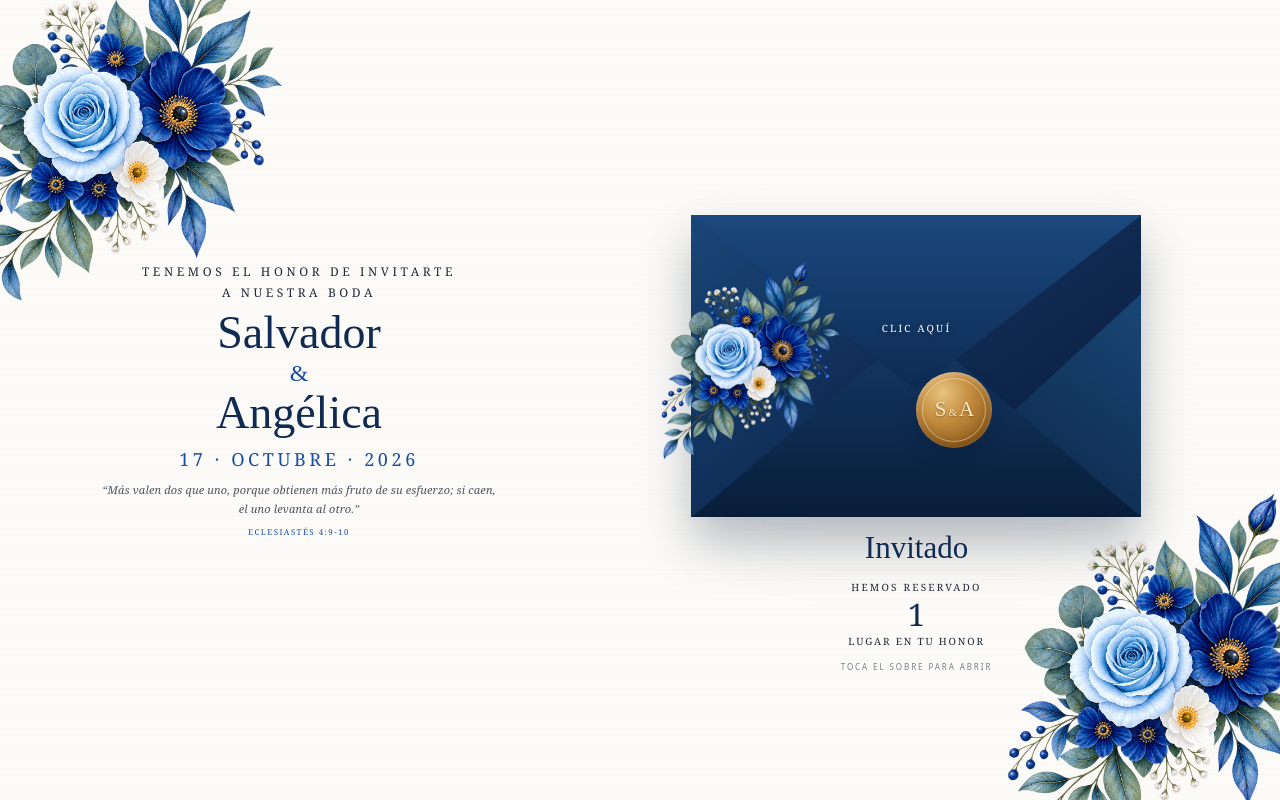
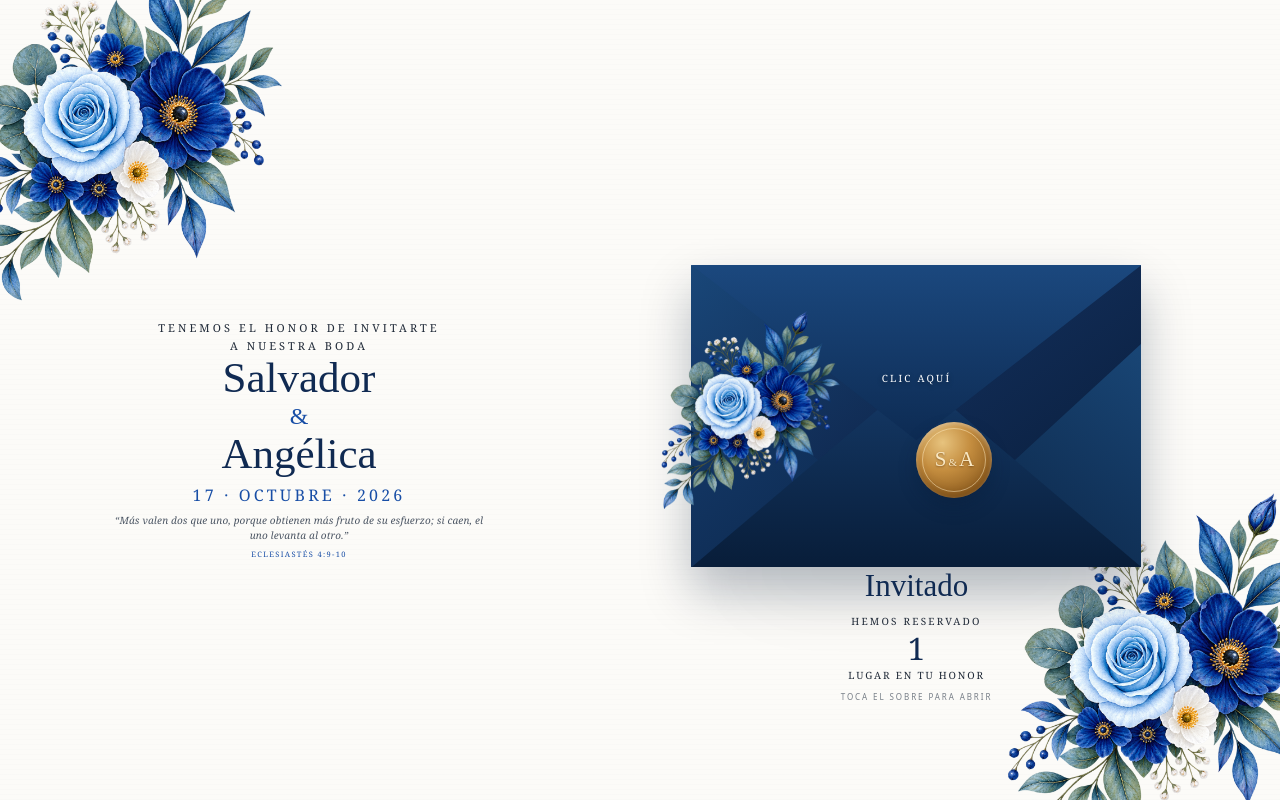
Before and after one commit to patrickespinoza/Salvador-Angelica, a React (Vite) app in the folder Nuestra-Boda/: page / in a window 1280 px wide. Shown: the top 800 px of the page. Built offline with nearby package versions, Linux system fonts and the light colour scheme; a web font is replaced by a local one.

Commit message:
cambio de portada

```diff
--- a/Nuestra-Boda/src/componentes-encabezado/portada.jsx
+++ b/Nuestra-Boda/src/componentes-encabezado/portada.jsx
@@ -398,6 +398,8 @@ export default function Portada() {
 
                 sm:max-w-[720px]
                 sm:px-8
+                translate-y-3
+                sm:translate-y-4
 
                 lg:max-w-[1280px]
                 lg:flex-row
@@ -406,9 +408,11 @@ export default function Portada() {
                 lg:gap-10
                 lg:px-12
                 lg:py-8
-
-                xl:gap-20
+                lg:translate-y-8
+
+                xl:gap-16
                 xl:px-16
+                xl:translate-y-10
               "
             >
               {/* =================================
@@ -449,8 +453,9 @@ export default function Portada() {
                     leading-[1.7]
                     tracking-[0.22em]
 
-                    sm:text-[12px]
-                    sm:tracking-[0.3em]
+                    sm:text-[11px]
+                    sm:leading-[1.55]
+                    sm:tracking-[0.28em]
 
                   "
                   style={{
@@ -462,14 +467,14 @@ export default function Portada() {
                   a nuestra boda
                 </p>
 
-                <div className="mt-1 sm:mt-2">
+                <div className="mt-0.5 sm:mt-1">
                   <h1
                     className="
                       font-cursiveDancing
                       text-[31px]
                       leading-[0.95]
 
-                      sm:text-[46px]
+                      sm:text-[43px]
                     "
                     style={{
                       color: palette.navy,
@@ -500,7 +505,7 @@ export default function Portada() {
                       text-[31px]
                       leading-[0.95]
 
-                      sm:text-[46px]
+                      sm:text-[43px]
                     "
                     style={{
                       color: palette.navy,
@@ -518,14 +523,14 @@ export default function Portada() {
                 <div>
                   <p
                     className="
-                      mt-3
+                      mt-2
                       font-serif
-                      text-[15px]
+                      text-[14px]
                       uppercase
                       tracking-[0.2em]
 
-                      sm:mt-3
-                      sm:text-[18px]
+                      sm:mt-2
+                      sm:text-[16px]
                     "
                     style={{
                       color: palette.royal,
@@ -536,13 +541,13 @@ export default function Portada() {
 
                   <motion.div
                     className="
-                      mt-3
+                      mt-2
                       w-full
-                      max-w-[290px]
+                      max-w-[300px]
                       px-2
 
-                      sm:mt-2
-                      sm:max-w-[410px]
+                      sm:mt-1.5
+                      sm:max-w-[390px]
                     "
                     initial={{
                       opacity: 0,
@@ -560,13 +565,13 @@ export default function Portada() {
                     <p
                       className="
                         font-serif
-                        text-[9px]
+                        text-[8.5px]
                         italic
-                        leading-[1.55]
+                        leading-[1.45]
                         tracking-[0.015em]
 
-                        sm:text-[11px]
-                        sm:leading-[1.65]
+                        sm:text-[10px]
+                        sm:leading-[1.5]
                       "
                       style={{
                         color: palette.inkSoft,
@@ -580,12 +585,12 @@ export default function Portada() {
                       className="
                         mt-1
                         font-serif
-                        text-[7px]
+                        text-[6.5px]
                         uppercase
                         tracking-[0.15em]
 
-                        sm:mt-2
-                        sm:text-[8px]
+                        sm:mt-1.5
+                        sm:text-[7.5px]
                         sm:tracking-[0.18em]
                       "
                       style={{
@@ -624,12 +629,12 @@ export default function Portada() {
                 className="
                   intro-envelope
                   relative
-                  mt-3
+                  mt-1
                   h-[290px]
                   w-full
                   max-w-[330px]
 
-                  sm:mt-4
+                  sm:mt-2
                   sm:h-[390px]
                   sm:max-w-[450px]
 
@@ -1276,15 +1281,15 @@ export default function Portada() {
                   intro-guest
                   relative
                   z-50
-                  mt-2
+                  mt-0
                   flex
                   w-full
                   flex-col
                   items-center
 
-                  sm:mt-4
-
-                  lg:mt-3
+                  sm:mt-1
+
+                  lg:mt-0
                   lg:max-w-[450px]
                 "
                 initial={{
@@ -1326,7 +1331,7 @@ export default function Portada() {
 
                 <p
                   className="
-                    mt-3
+                    mt-2
                     font-serif
                     text-[8px]
                     uppercase
@@ -1378,7 +1383,7 @@ export default function Portada() {
 
                 <p
                   className="
-                    mt-3
+                    mt-2
                     text-[7px]
                     uppercase
                     tracking-[0.24em]
@@ -1524,129 +1529,6 @@ export default function Portada() {
           }}
         >
 
-          {/* NOMBRES */}
-
-          <motion.div
-            className="
-              mt-1
-              flex
-              max-w-4xl
-              flex-col
-              items-center
-
-              sm:mt-2
-            "
-            initial={{
-              opacity: 0,
-              y: 24,
-            }}
-            animate={
-              mostrarContenido
-                ? {
-                    opacity: 1,
-                    y: 0,
-                  }
-                : {
-                    opacity: 0,
-                    y: 24,
-                  }
-            }
-            transition={{
-              duration: 1.1,
-              delay: 0.65,
-              ease: [0.22, 1, 0.36, 1],
-            }}
-          >
-            <h1
-              className="
-                font-cursiveDancing
-                text-[40px]
-                leading-[0.9]
-                text-white
-
-                sm:text-[70px]
-                md:text-[84px]
-                lg:text-[46px]
-              "
-              style={{
-                textShadow:
-                  "0 4px 24px rgba(0,0,0,0.34)",
-              }}
-            >
-              Salvador
-            </h1>
-
-            <div
-              className="
-                my-2
-                flex
-                items-center
-                gap-3
-
-                sm:my-4
-                sm:gap-6
-              "
-            >
-              <span
-                className="
-                  h-px
-                  w-12
-
-                  sm:w-20
-                "
-                style={{
-                  background:
-                    "linear-gradient(to right, transparent, rgba(169,214,245,0.9))",
-                }}
-              />
-
-              <span
-                className="
-                  font-cursiveDancing
-                  text-2xl
-
-                  sm:text-4xl
-                "
-                style={{
-                  color: palette.sky,
-                }}
-              >
-                &
-              </span>
-
-              <span
-                className="
-                  h-px
-                  w-12
-
-                  sm:w-20
-                "
-                style={{
-                  background:
-                    "linear-gradient(to left, transparent, rgba(169,214,245,0.9))",
-                }}
-              />
-            </div>
-
-            <h1
-              className="
-                font-cursiveDancing
-                text-[40px]
-                leading-[0.9]
-                text-white
-
-                sm:text-[70px]
-                md:text-[84px]
-                lg:text-[44px]
-              "
-              style={{
-                textShadow:
-                  "0 4px 24px rgba(0,0,0,0.34)",
-              }}
-            >
-              Angélica
-            </h1>
-          </motion.div>
 
           {/* ===================================
               CONTADOR
```
